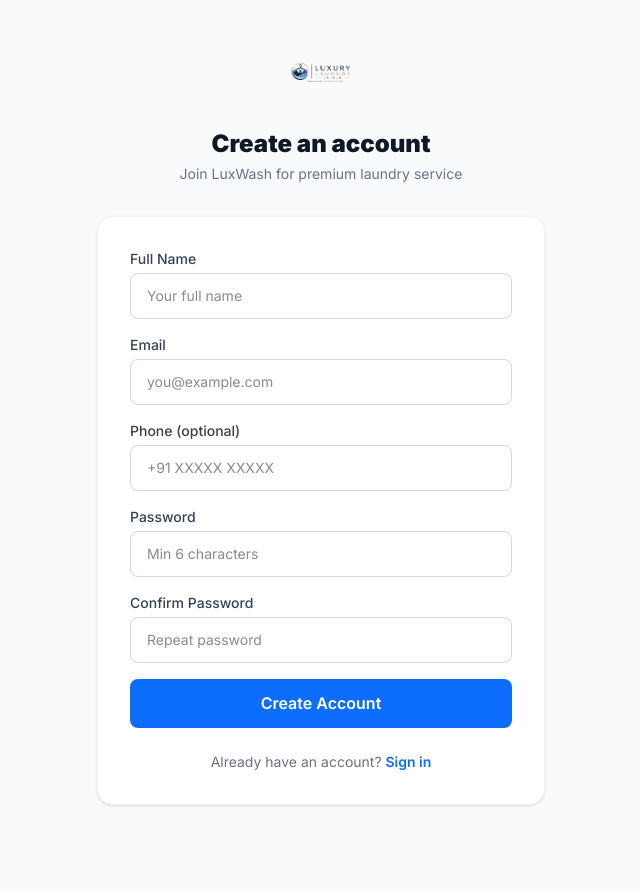
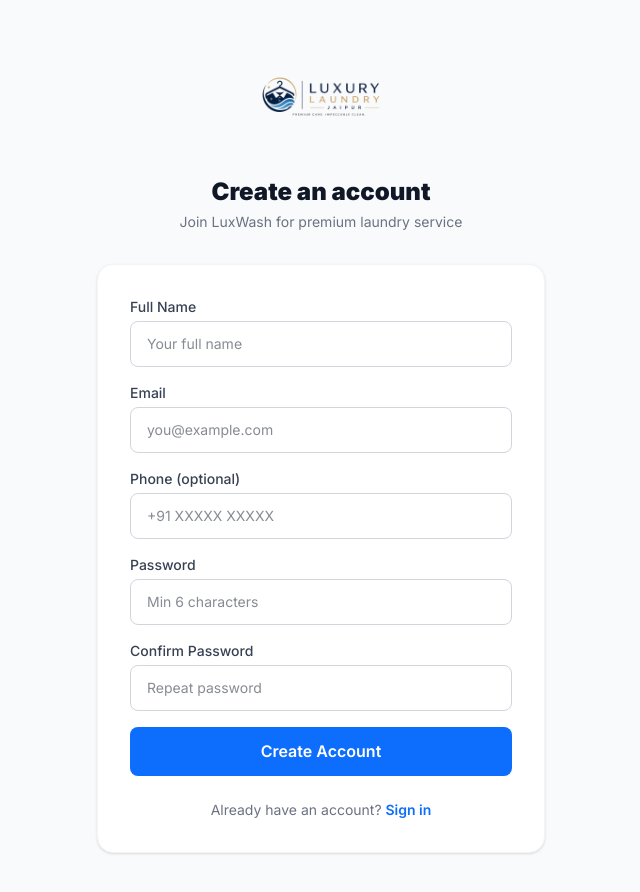
Before and after one commit to Vishwajeetsrk/LUXURY-LAUNDRY, a Next.js app in the folder frontend/: page /register in a window 1280 px wide. Shown: the top 892 px of the page, without its empty margins (319-959 px from the left). Before the commit the page ends 853 px from the top, so only its background shows below. Built offline with nearby package versions, Linux system fonts and the light colour scheme; no server answers.

Commit message:
style: Increase logo size on login and register pages

```diff
--- a/frontend/src/app/login/page.tsx
+++ b/frontend/src/app/login/page.tsx
@@ -54,7 +54,7 @@ export default function LoginPage() {
         {/* Logo */}
         <div className="text-center mb-8">
           <Link href="/" className="inline-block">
-            <Image src="/logo.png" alt="Luxury Laundry" width={200} height={50} className="mx-auto object-contain h-12" />
+            <Image src="/logo.png" alt="Luxury Laundry" width={300} height={100} className="mx-auto object-contain h-24" />
           </Link>
           <h2 className="mt-6 text-2xl font-black text-gray-900">Welcome back</h2>
           <p className="mt-1 text-sm text-gray-500">Sign in to your account</p>
--- a/frontend/src/app/register/page.tsx
+++ b/frontend/src/app/register/page.tsx
@@ -54,7 +54,7 @@ export default function RegisterPage() {
       <div className="w-full max-w-md">
         <div className="text-center mb-8">
           <Link href="/" className="inline-block">
-            <Image src="/logo.png" alt="Luxury Laundry" width={200} height={50} className="mx-auto object-contain h-12" />
+            <Image src="/logo.png" alt="Luxury Laundry" width={300} height={100} className="mx-auto object-contain h-24" />
           </Link>
           <h2 className="mt-6 text-2xl font-black text-gray-900">Create an account</h2>
           <p className="mt-1 text-sm text-gray-500">Join LuxWash for premium laundry service</p>
```
